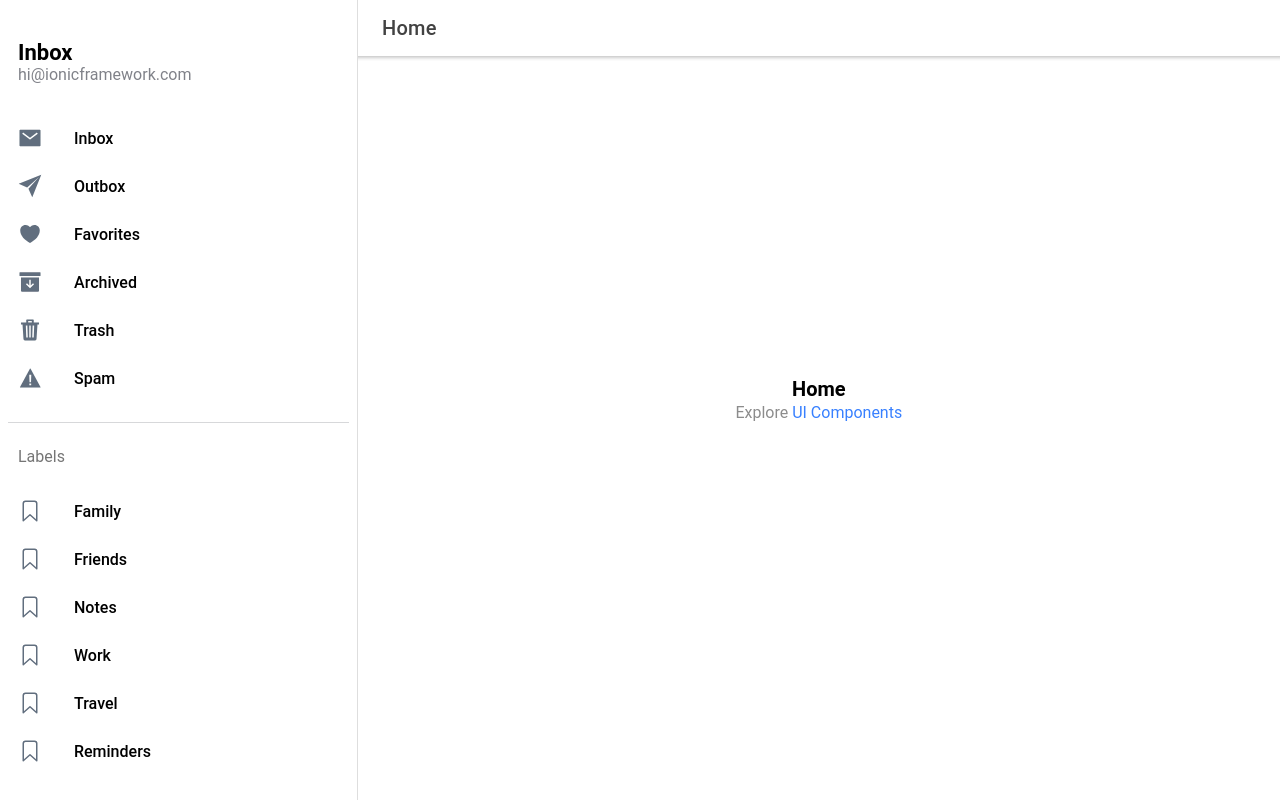
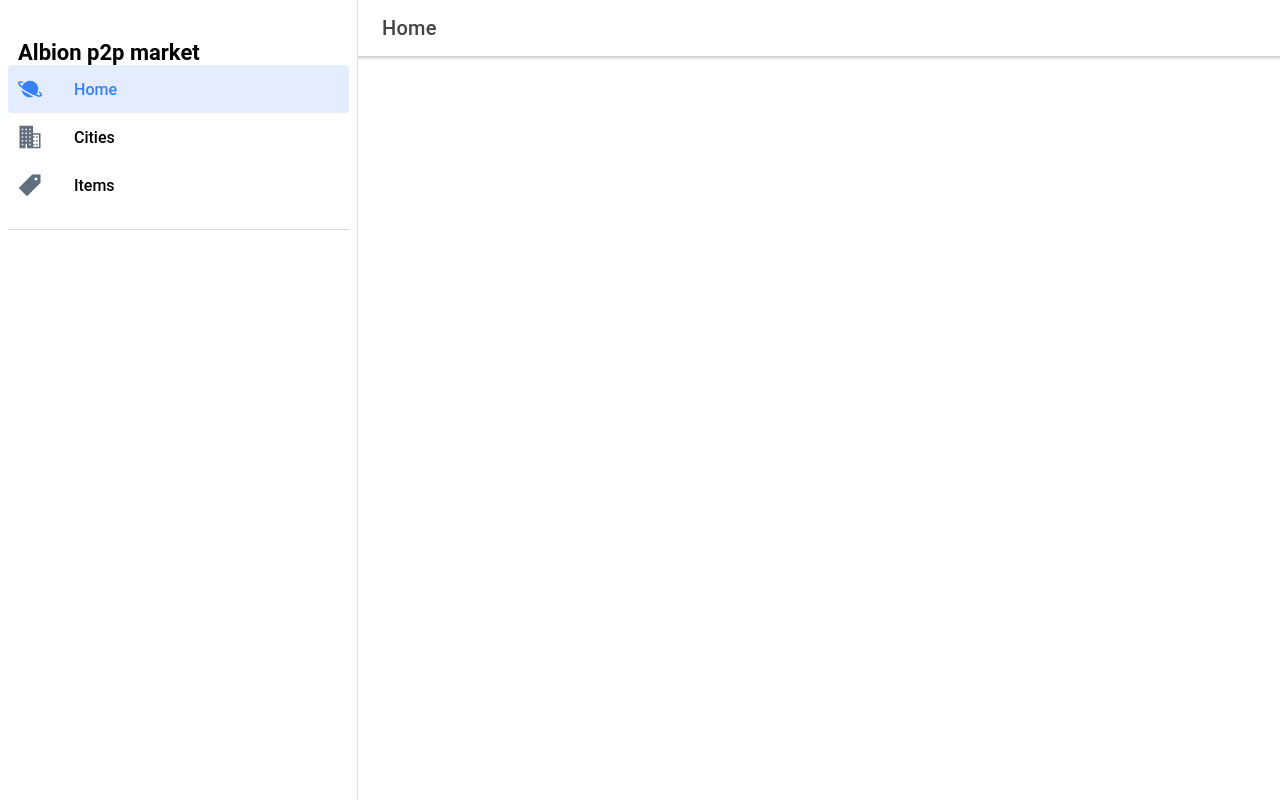
Before and after one commit to thegdads/ab-game-tools, a React (Create React App) app: page /page/Home in a window 1280 px wide. Built offline with nearby package versions, Linux system fonts and the light colour scheme.

Commit message:
Add 3 main menu

```diff
--- a/src/App.tsx
+++ b/src/App.tsx
@@ -31,7 +31,7 @@ const App: React.FC = () => {
           <Menu />
           <IonRouterOutlet id="main">
             <Route path="/" exact={true}>
-              <Redirect to="/page/Inbox" />
+              <Redirect to="/page/Home" />
             </Route>
             <Route path="/page/:name" exact={true}>
               <Page />
--- a/src/components/ExploreContainer.css
+++ /dev/null
@@ -1,24 +0,0 @@
-.container {
-  text-align: center;
-  position: absolute;
-  left: 0;
-  right: 0;
-  top: 50%;
-  transform: translateY(-50%);
-}
-
-.container strong {
-  font-size: 20px;
-  line-height: 26px;
-}
-
-.container p {
-  font-size: 16px;
-  line-height: 22px;
-  color: #8c8c8c;
-  margin: 0;
-}
-
-.container a {
-  text-decoration: none;
-}
--- a/src/components/ExploreContainer.tsx
+++ /dev/null
@@ -1,16 +0,0 @@
-import './ExploreContainer.css';
-
-interface ContainerProps {
-  name: string;
-}
-
-const ExploreContainer: React.FC<ContainerProps> = ({ name }) => {
-  return (
-    <div className="container">
-      <strong>{name}</strong>
-      <p>Explore <a target="_blank" rel="noopener noreferrer" href="https://ionicframework.com/docs/components">UI Components</a></p>
-    </div>
-  );
-};
-
-export default ExploreContainer;
--- a/src/components/Menu.tsx
+++ b/src/components/Menu.tsx
@@ -7,11 +7,10 @@ import {
   IonListHeader,
   IonMenu,
   IonMenuToggle,
-  IonNote,
 } from '@ionic/react';
 
 import { useLocation } from 'react-router-dom';
-import { archiveOutline, archiveSharp, bookmarkOutline, heartOutline, heartSharp, mailOutline, mailSharp, paperPlaneOutline, paperPlaneSharp, trashOutline, trashSharp, warningOutline, warningSharp } from 'ionicons/icons';
+import { pricetagSharp, planetSharp, businessSharp } from 'ionicons/icons';
 import './Menu.css';
 
 interface AppPage {
@@ -23,44 +22,24 @@ interface AppPage {
 
 const appPages: AppPage[] = [
   {
-    title: 'Inbox',
-    url: '/page/Inbox',
-    iosIcon: mailOutline,
-    mdIcon: mailSharp
+    title: 'Home',
+    url: '/page/Home',
+    iosIcon: planetSharp,
+    mdIcon: planetSharp
   },
   {
-    title: 'Outbox',
-    url: '/page/Outbox',
-    iosIcon: paperPlaneOutline,
-    mdIcon: paperPlaneSharp
+    title: 'Cities',
+    url: '/page/Cities',
+    iosIcon: businessSharp,
+    mdIcon: businessSharp
   },
   {
-    title: 'Favorites',
-    url: '/page/Favorites',
-    iosIcon: heartOutline,
-    mdIcon: heartSharp
-  },
-  {
-    title: 'Archived',
-    url: '/page/Archived',
-    iosIcon: archiveOutline,
-    mdIcon: archiveSharp
-  },
-  {
-    title: 'Trash',
-    url: '/page/Trash',
-    iosIcon: trashOutline,
-    mdIcon: trashSharp
-  },
-  {
-    title: 'Spam',
-    url: '/page/Spam',
-    iosIcon: warningOutline,
-    mdIcon: warningSharp
+    title: 'Items',
+    url: '/page/Items',
+    iosIcon: pricetagSharp,
+    mdIcon: pricetagSharp
   }
 ];
-
-const labels = ['Family', 'Friends', 'Notes', 'Work', 'Travel', 'Reminders'];
 
 const Menu: React.FC = () => {
   const location = useLocation();
@@ -69,8 +48,7 @@ const Menu: React.FC = () => {
     <IonMenu contentId="main" type="overlay">
       <IonContent>
         <IonList id="inbox-list">
-          <IonListHeader>Inbox</IonListHeader>
-          <IonNote>hi@ionicframework.com</IonNote>
+          <IonListHeader>Albion p2p market</IonListHeader>
           {appPages.map((appPage, index) => {
             return (
               <IonMenuToggle key={index} autoHide={false}>
@@ -82,16 +60,6 @@ const Menu: React.FC = () => {
             );
           })}
         </IonList>
-
-        <IonList id="labels-list">
-          <IonListHeader>Labels</IonListHeader>
-          {labels.map((label, index) => (
-            <IonItem lines="none" key={index}>
-              <IonIcon slot="start" icon={bookmarkOutline} />
-              <IonLabel>{label}</IonLabel>
-            </IonItem>
-          ))}
-        </IonList>
       </IonContent>
     </IonMenu>
   );
--- a/src/pages/Page.tsx
+++ b/src/pages/Page.tsx
@@ -1,6 +1,5 @@
 import { IonButtons, IonContent, IonHeader, IonMenuButton, IonPage, IonTitle, IonToolbar } from '@ionic/react';
 import { useParams } from 'react-router';
-import ExploreContainer from '../components/ExploreContainer';
 import './Page.css';
 
 const Page: React.FC = () => {
@@ -24,7 +23,6 @@ const Page: React.FC = () => {
             <IonTitle size="large">{name}</IonTitle>
           </IonToolbar>
         </IonHeader>
-        <ExploreContainer name={name} />
       </IonContent>
     </IonPage>
   );
```
